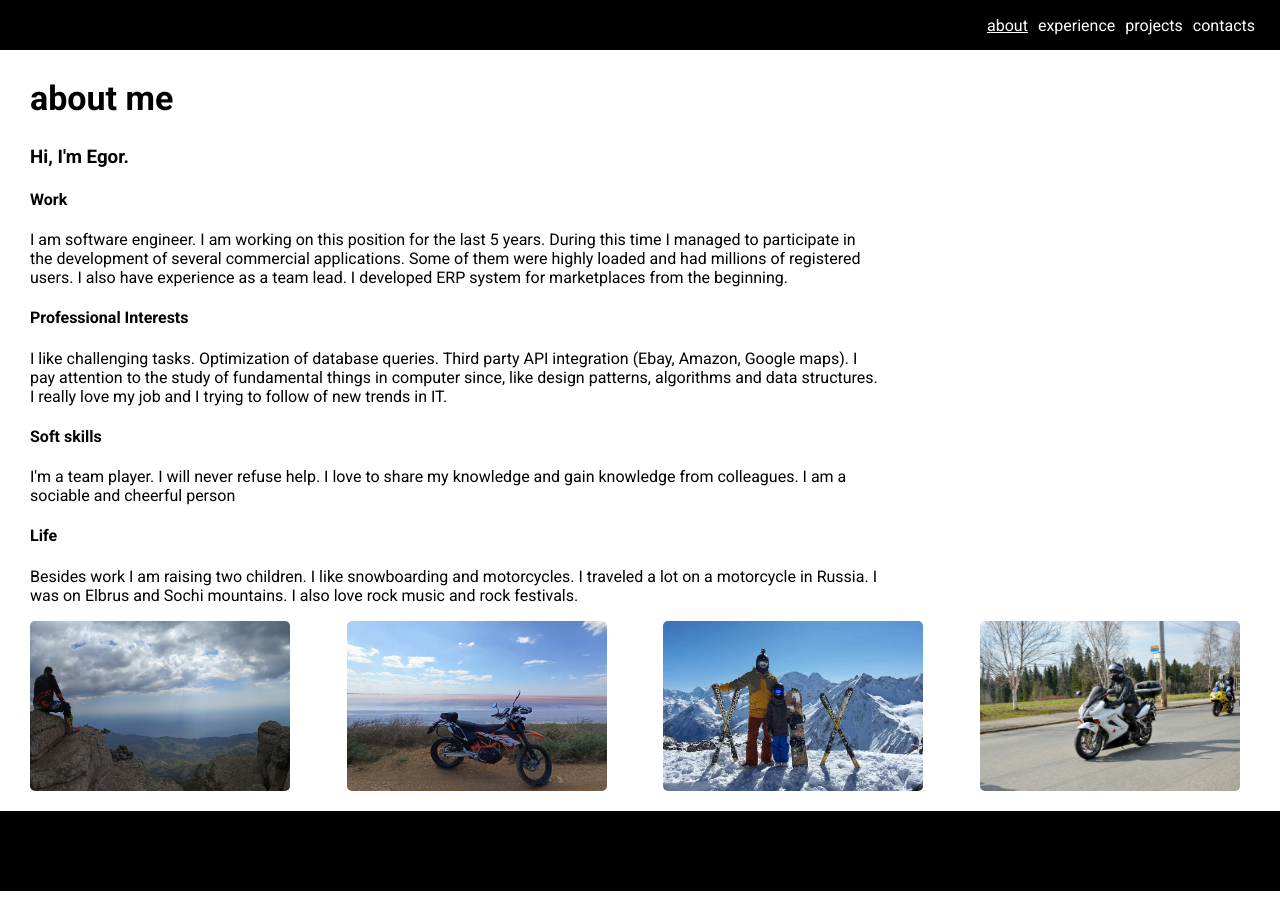
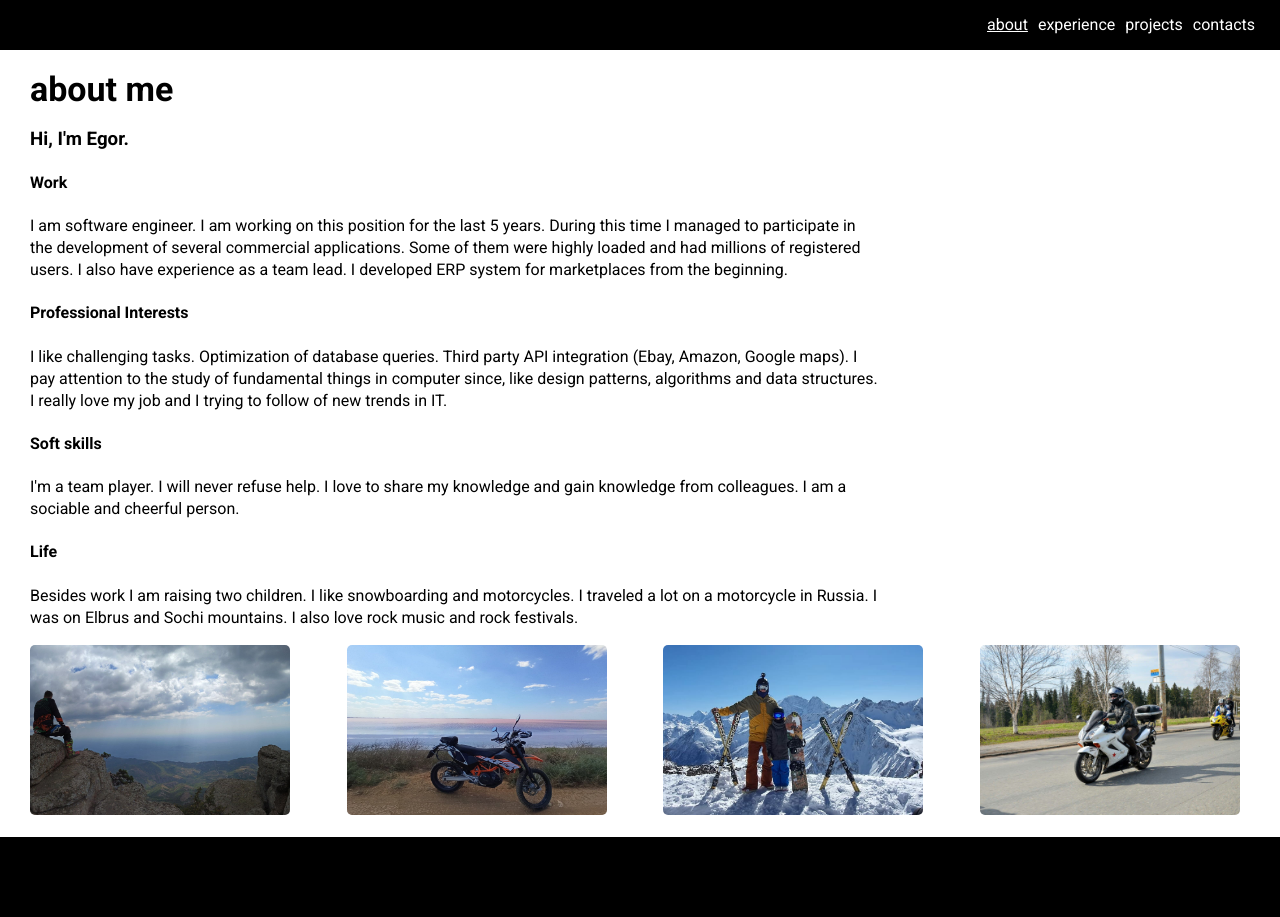
Before and after one commit to uzambara/egorsima, a React app: page /about in a window 1280 px wide. Before the commit the page ends 891 px from the top, so only its background shows below. Built offline with nearby package versions, Linux system fonts and the light colour scheme.

Commit message:
Applyed some styles

```diff
--- a/src/Pages/About/About.tsx
+++ b/src/Pages/About/About.tsx
@@ -35,7 +35,7 @@ function AboutPageComponent({ className }: Props) {
         <h4>Soft skills</h4>
         <p>
           I'm a team player. I will never refuse help. I love to share my knowledge and gain knowledge from colleagues.
-          I am a sociable and cheerful person
+          I am a sociable and cheerful person.
         </p>
         <h4>Life</h4>
         <p>
--- a/src/Pages/Projects/modules/ProjectItem/ProjectItem.scss
+++ b/src/Pages/Projects/modules/ProjectItem/ProjectItem.scss
@@ -3,10 +3,10 @@
   height: auto;
   border-radius: 10px;
   margin-right: 15px;
-  box-shadow: 0px 2px 15px 0px rgba(0, 0, 0, 0.24);
+  box-shadow: 0 2px 15px 0 rgba(0, 0, 0, 0.24);
 
   &:hover {
-    box-shadow: 0px 14px 50px 0px rgba(0, 0, 0, 0.24);
+    box-shadow: 0 14px 50px 0 rgba(0, 0, 0, 0.24);
   }
 }
 
@@ -23,5 +23,7 @@
 
   & a {
     color: dimgrey;
+    font-weight: bold;
+    font-style: italic;
   }
 }
--- a/src/style.scss
+++ b/src/style.scss
@@ -5,4 +5,5 @@ body {
 body * {
   box-sizing: border-box;
   font-family: 'Roboto', sans-serif;
+  line-height: 22px;
 }
```
